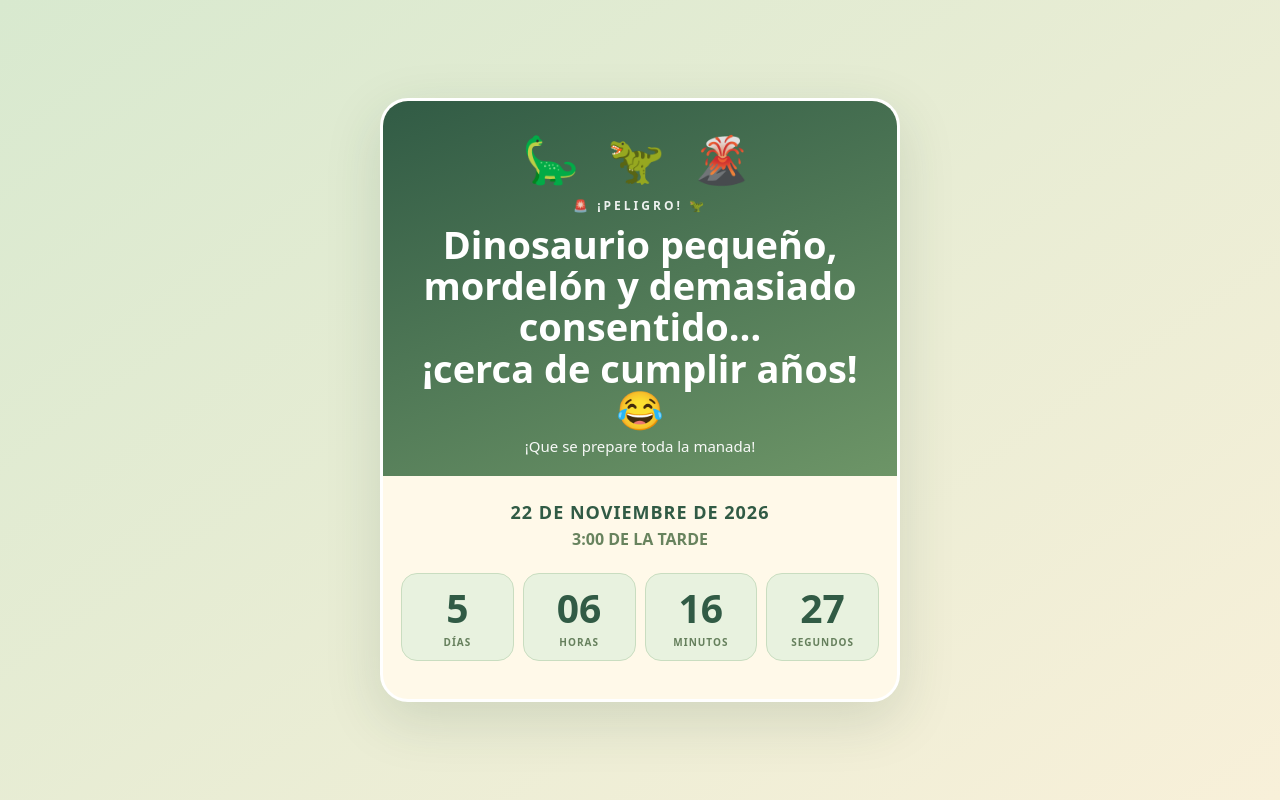
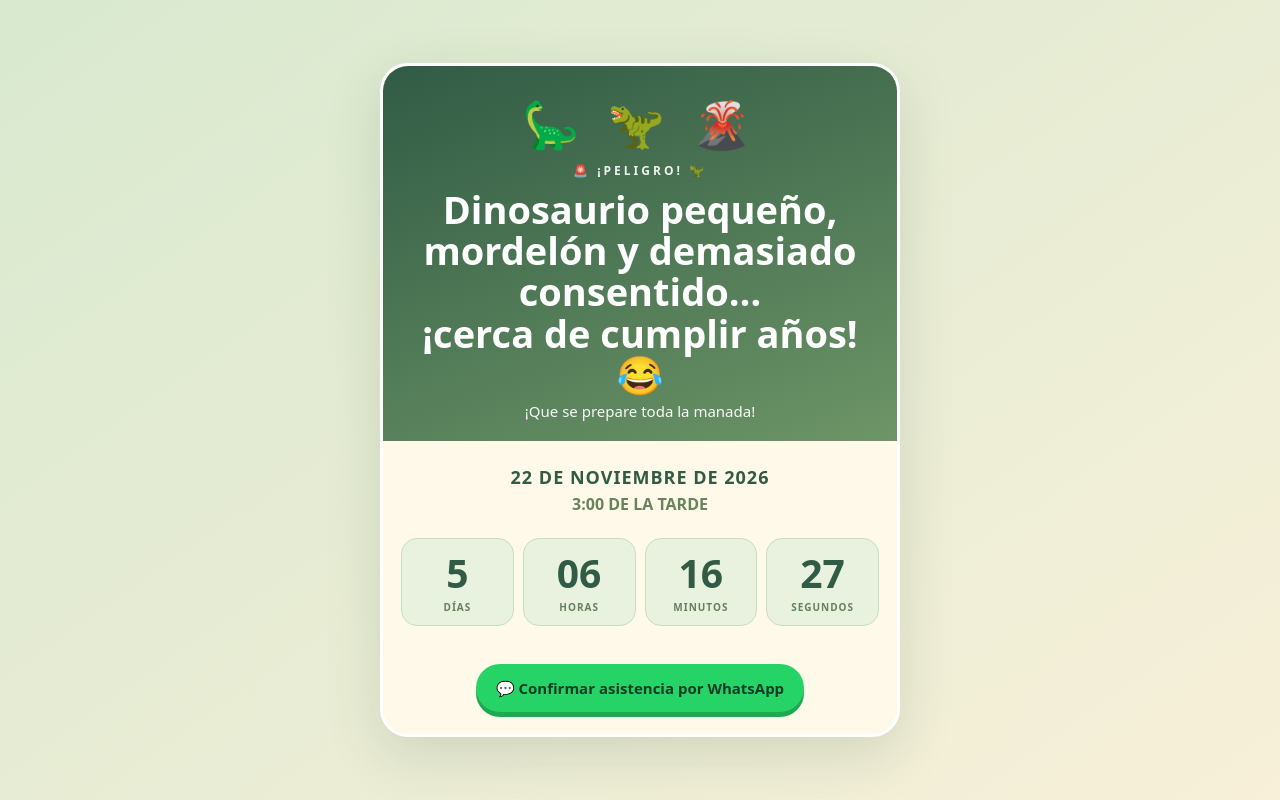
Before and after one commit to dj84757-lab/cumplea-os-mateo, a plain HTML site: page index.html in a window 1280 px wide. Drawn offline with Linux system fonts and the light colour scheme.

Commit message:
Update index.html

```diff
--- a/index.html
+++ b/index.html
@@ -1,3 +1,4 @@
+
 <!doctype html>
 <html lang="es">
 <head>
@@ -7,11 +8,14 @@
 <title>Cuenta regresiva jurásica de Mateo</title>
 <style>
 :root{--green:#315b45;--mint:#e8f2df;--cream:#fff9e9;--leaf:#8eaf78;--dark:#244333}
-*{box-sizing:border-box} body{margin:0;min-height:100vh;display:grid;place-items:center;padding:18px;background:linear-gradient(145deg,#d8e9cf,#f8f0d9);font-family:system-ui,-apple-system,Segoe UI,sans-serif;color:var(--dark)}
+*{box-sizing:border-box}
+body{margin:0;min-height:100vh;display:grid;place-items:center;padding:18px;background:linear-gradient(145deg,#d8e9cf,#f8f0d9);font-family:system-ui,-apple-system,Segoe UI,sans-serif;color:var(--dark)}
 .card{width:min(100%,520px);overflow:hidden;border-radius:28px;background:var(--cream);box-shadow:0 18px 55px #24433325;border:3px solid #fff}
 .hero{padding:26px 20px 20px;text-align:center;background:linear-gradient(160deg,#315b45,#6d9567);color:#fff}
-.dinos{font-size:46px;letter-spacing:8px}.eyebrow{font-size:12px;letter-spacing:3px;font-weight:800;opacity:.9;margin-top:8px}
-h1{font-size:clamp(26px,7vw,38px);line-height:1.08;margin:10px 0 6px}.sub{font-size:15px;opacity:.95}
+.dinos{font-size:46px;letter-spacing:8px}
+.eyebrow{font-size:12px;letter-spacing:3px;font-weight:800;opacity:.9;margin-top:8px}
+h1{font-size:clamp(26px,7vw,38px);line-height:1.08;margin:10px 0 6px}
+.sub{font-size:15px;opacity:.95}
 .content{padding:24px 18px 22px;text-align:center}
 .date{font-size:18px;font-weight:900;letter-spacing:1px;color:var(--green)}
 .time{margin-top:4px;font-weight:700;color:#68835e}
@@ -19,8 +23,9 @@ h1{font-size:clamp(26px,7vw,38px);line-height:1.08;margin:10px 0 6px}.sub{font-s
 .unit{background:var(--mint);border:1px solid #c9ddc0;border-radius:16px;padding:14px 4px 11px}
 .num{font-size:clamp(27px,8vw,39px);font-weight:900;line-height:1;font-variant-numeric:tabular-nums;color:var(--green)}
 .label{font-size:10px;letter-spacing:1px;font-weight:800;margin-top:8px;color:#66805d}
-.message{font-size:15px;line-height:1.5;margin:14px auto 0;max-width:390px}
-.foot{margin-top:18px;font-size:27px}.small{font-size:11px;color:#71836a;margin-top:13px}
+.whatsapp{display:inline-flex;align-items:center;justify-content:center;gap:9px;margin-top:22px;padding:14px 20px;border-radius:999px;background:#25d366;color:#123b27;text-decoration:none;font-weight:900;font-size:15px;box-shadow:0 5px 0 #1da851;transition:transform .15s ease}
+.whatsapp:active{transform:translateY(3px);box-shadow:0 2px 0 #1da851}
+.whatsapp:focus-visible{outline:3px solid #244333;outline-offset:4px}
 @media(max-width:360px){.grid{gap:5px}.unit{padding:12px 2px}.label{font-size:9px}}
 </style>
 </head>
@@ -41,6 +46,7 @@ h1{font-size:clamp(26px,7vw,38px);line-height:1.08;margin:10px 0 6px}.sub{font-s
 <div class="unit"><div class="num" id="minutes">--</div><div class="label">MINUTOS</div></div>
 <div class="unit"><div class="num" id="seconds">--</div><div class="label">SEGUNDOS</div></div>
 </div>
+<a class="whatsapp" href="https://wa.me/573143477193?text=Hola%2C%20confirmo%20asistencia" target="_blank" rel="noopener noreferrer">💬 Confirmar asistencia por WhatsApp</a>
 </section>
 </main>
 <script>
```
Lines whose indentation alone changed are shown as unchanged.
